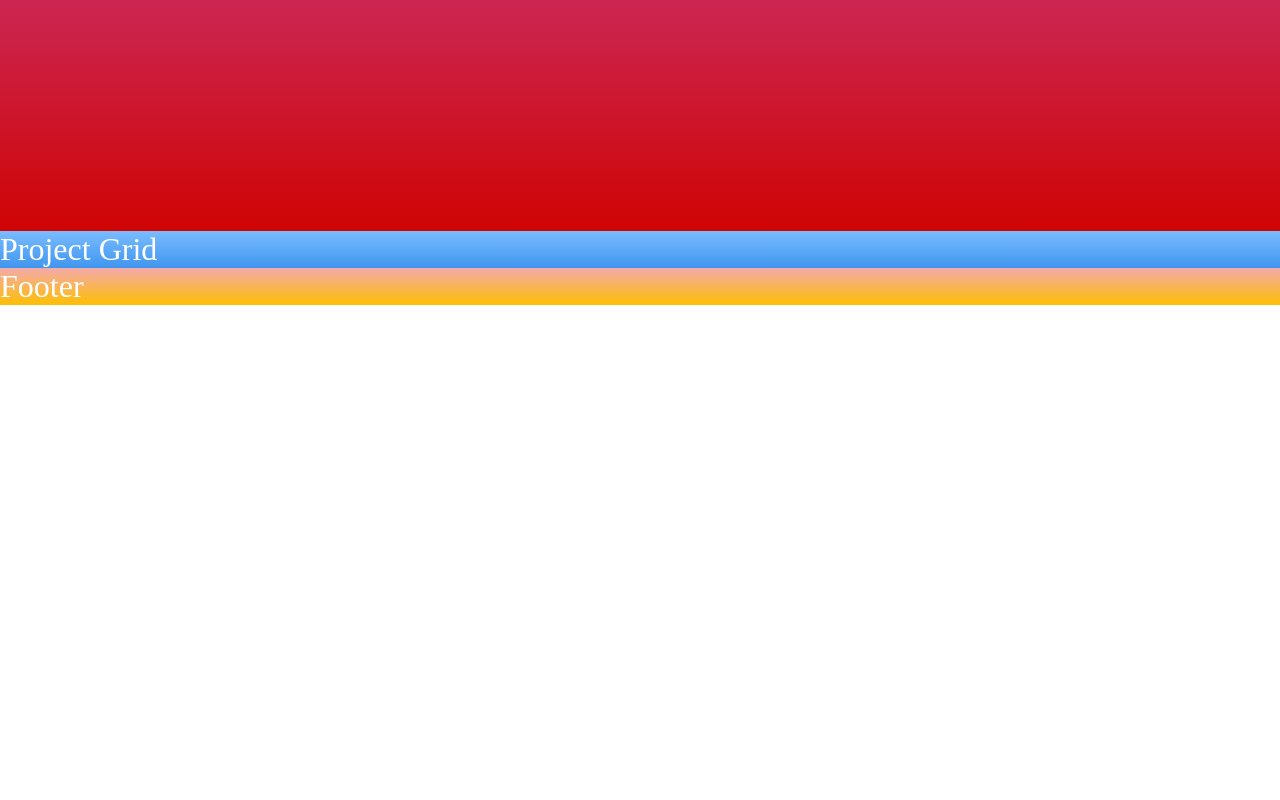
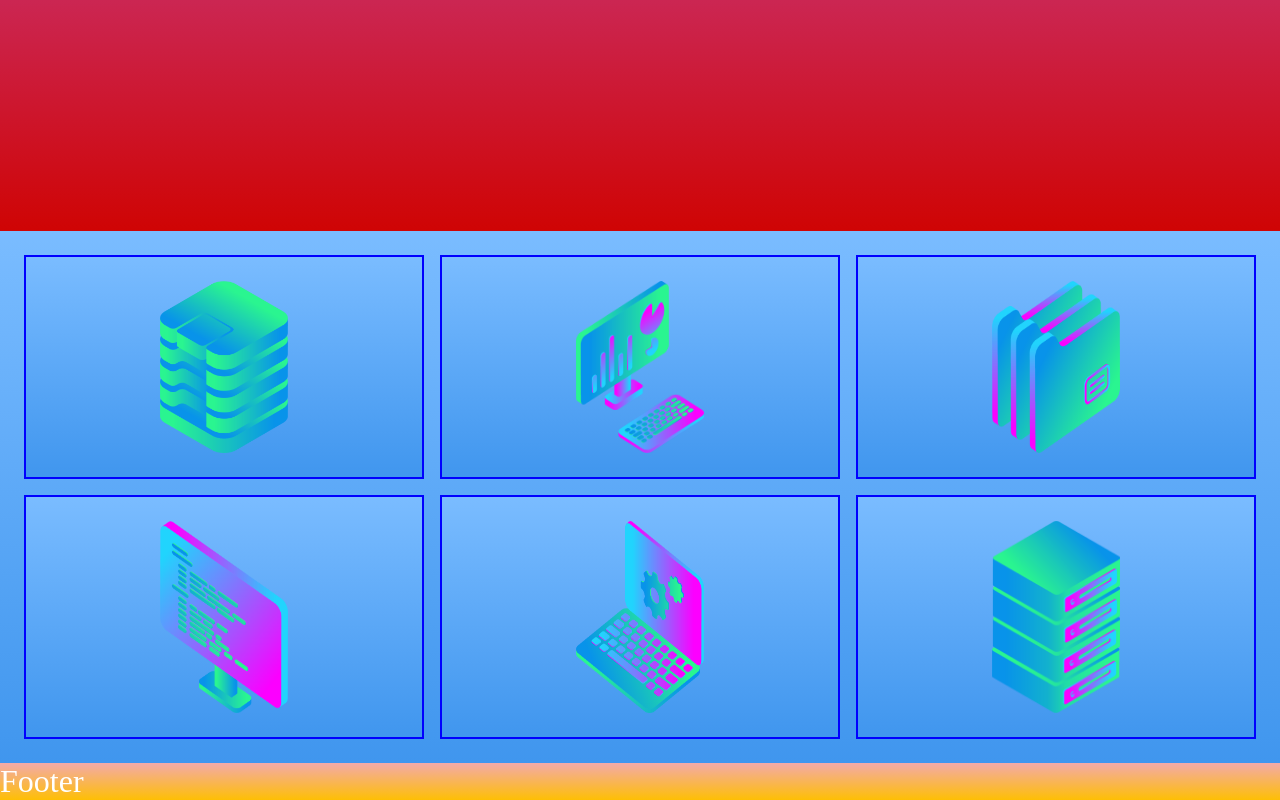
Before and after one commit to adobbs/ztm-course, a plain HTML site: page grid-exercise/index.html in a window 1280 px wide. Shown: the part 371-1171 px from the top of the page. Before the commit the page ends 800 px from the top, so only its background shows below. Drawn offline with Linux system fonts and the light colour scheme.

Commit message:
Create projects grid

```diff
--- a/grid-exercise/index.html
+++ b/grid-exercise/index.html
@@ -19,7 +19,26 @@
     </div>
   </div>
   <div class="zone red cover">Cover</div>
-  <div class="zone blue">Project Grid</div>
+  <div class="zone blue projects">
+    <div class="project blue">
+      <img src="img/data_storage_2_2.png">
+    </div>
+    <div class="project blue">
+      <img src="img/desktop_analytics_2.png">
+    </div>
+    <div class="project blue">
+      <img src="img/files_2.png">
+    </div>
+    <div class="project blue">
+      <img src="img/monitor_coding_2.png">
+    </div>
+    <div class="project blue">
+      <img src="img/monitor_settings_2.png">
+    </div>
+    <div class="project blue">
+      <img src="img/server_2_2.png">
+    </div>
+  </div>
   <div class="zone yellow">Footer</div>
 </body>
 </html>
--- a/grid-exercise/style.css
+++ b/grid-exercise/style.css
@@ -1,5 +1,6 @@
 body {
     display: grid;
+    grid-template-rows: 1fr;
     grid-template-columns: 1fr;
     margin: 0;
 }
@@ -27,11 +28,37 @@ body {
     padding: 256px 16px;
 }
 
+.projects {
+    display: grid;
+    gap: 16px;
+    grid-template-columns: repeat(auto-fill, minmax(200px, 1fr));
+    grid-template-rows: 1fr;
+    padding: 24px;
+}
+
+.project {
+    background-color: #ccc;
+    border: 2px solid blue;
+    display: flex;
+    justify-content: center;
+    padding: 24px;
+}
+
+img {
+    max-width: 128px;
+}
+
+@media (min-width: 896px) {
+    .projects {
+        grid-template-columns: 1fr 1fr 1fr;
+    }
+}
+
 .zone {
 /*    padding:30px 50px;*/
 /*    margin:40px 60px;*/
 /*    cursor:pointer;*/
-    display:inline-block;
+/*    display:inline-block;*/
     color:#FFF;
     font-size:2em;
 /*    border-radius:4px;*/
```
